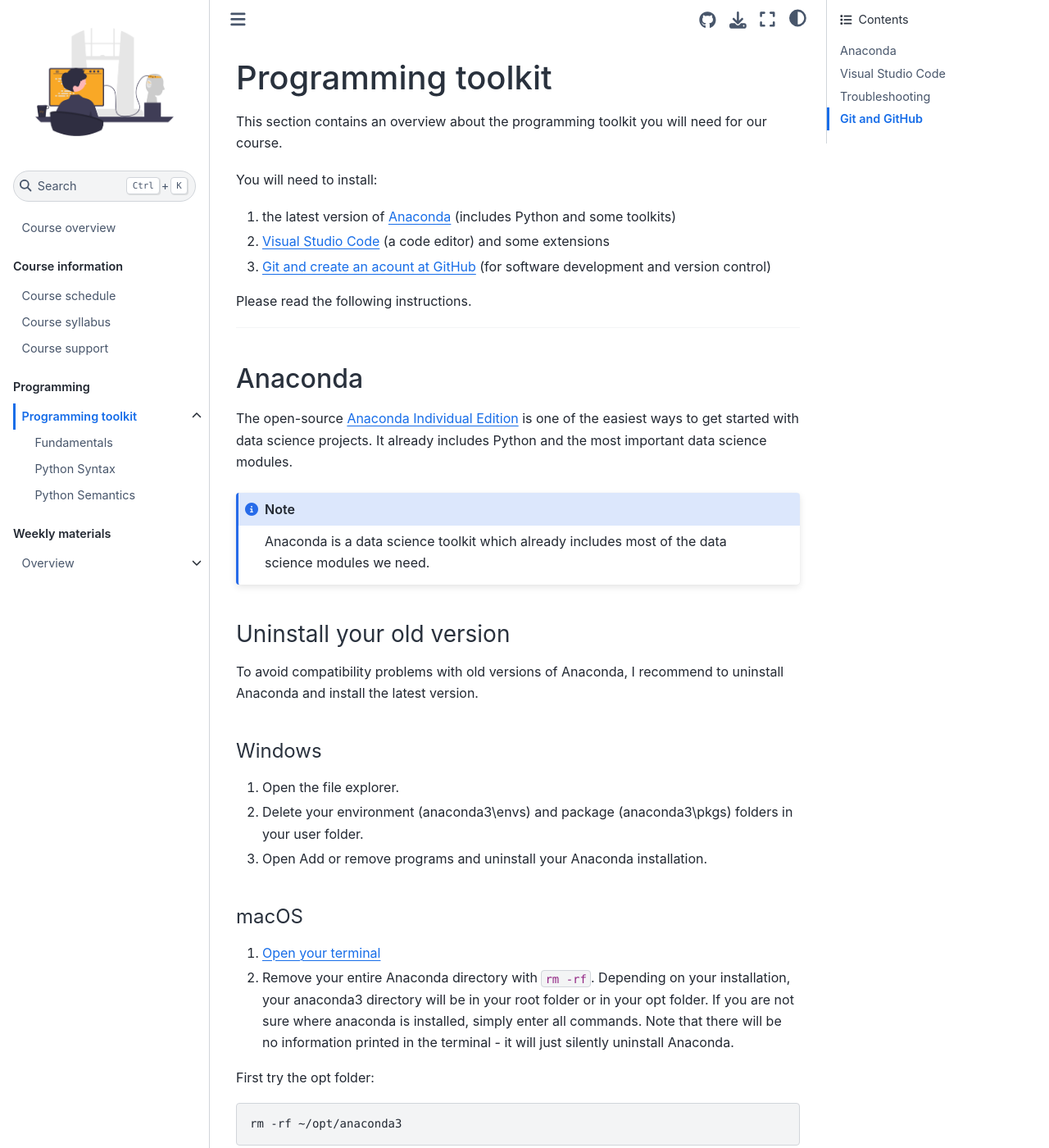
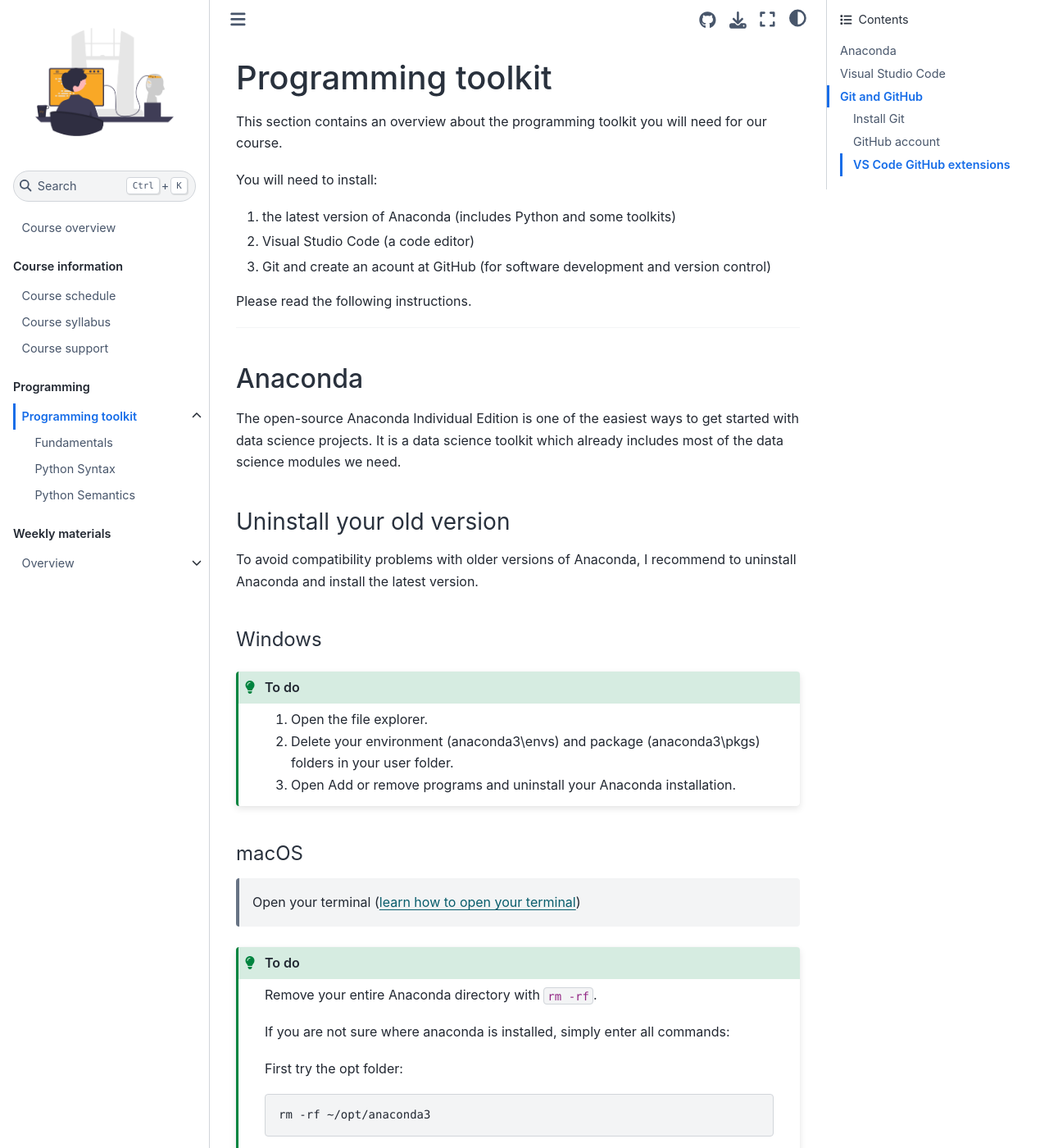
Before and after one commit to ds-ws22/website, a Jupyter Book: the page built from docs/programming-toolkit.md, in a window 1280 px wide and 1400 px high. Shown: the whole window at 82% size. Built offline with Jupyter Book 1.0.4 settings and Sphinx 7.4.7 and the Sphinx Book theme 1.1.4, drawn with Linux system fonts in a browser that asks for light colours; comment, search, counter and statistics services are not loaded; some of the changed text lies outside the part shown.

Commit message:
Update programming-toolkit.md

`````diff
--- a/docs/programming-toolkit.md
+++ b/docs/programming-toolkit.md
@@ -4,45 +4,55 @@
 
 You will need to install:
 
-1. the latest version of [Anaconda](anaconda) (includes Python and some toolkits)
-2. [Visual Studio Code](vscode) (a code editor) and some extensions
-3. [Git and create an acount at GitHub](github) (for software development and version control)
+1. the latest version of Anaconda (includes Python and some toolkits)
+2. Visual Studio Code (a code editor)
+3. Git and create an acount at GitHub (for software development and version control)
 
 Please read the following instructions.
 
 ---
 
-
 (anaconda)=
 ## Anaconda
 
-The open-source [Anaconda Individual Edition](https://www.anaconda.com/products/individual) is one of the easiest ways to get started with data science projects. It already includes Python and the most important data science modules.
-
-:::{note}
-Anaconda is a data science toolkit which already includes most of the data science modules we need.
-:::
+The open-source Anaconda Individual Edition is one of the easiest ways to get started with data science projects. It is a data science toolkit which already includes most of the data science modules we need.
 
 
 ### Uninstall your old version
 
-To avoid compatibility problems with old versions of Anaconda, I recommend to uninstall Anaconda and install the latest version.
+To avoid compatibility problems with older versions of Anaconda, I recommend to uninstall Anaconda and install the latest version.
 
 #### Windows
+
+
+```{admonition} To do
+:class: tip
 
 1. Open the file explorer.
 1. Delete your environment (anaconda3\envs) and package (anaconda3\pkgs) folders in your user folder.
 1. Open Add or remove programs and uninstall your Anaconda installation.
 
+```
+
 #### macOS
 
-1. [Open your terminal](https://support.apple.com/guide/terminal/open-or-quit-terminal-apd5265185d-f365-44cb-8b09-71a064a42125/mac)
-2. Remove your entire Anaconda directory with `rm -rf`. Depending on your installation, your anaconda3 directory will be in your root folder or in your opt folder. If you are not sure where anaconda is installed, simply enter all commands. Note that there will be no information printed in the terminal - it will just silently uninstall Anaconda.
+
+> Open your terminal ([learn how to open your terminal](https://support.apple.com/guide/terminal/open-or-quit-terminal-apd5265185d-f365-44cb-8b09-71a064a42125/mac))
+
+
+````{admonition} To do
+:class: tip
+
+Remove your entire Anaconda directory with `rm -rf`.
+
+If you are not sure where anaconda is installed, simply enter all commands:
 
 First try the opt folder:
 
 ```bash
 rm -rf ~/opt/anaconda3
 ```
+
 Then this location:
 
 ```bash
@@ -55,51 +65,34 @@
 rm -rf ~/anaconda3
 ```
 
-Close the terminal and proceed with the next step.
+````
 
-### Installation
+### Install Anaconda
 
 Install the latest version of the Anaconda Individual Edition:
 
 ```{admonition} To do
 :class: tip
 
--  💾 [Anaconda installation](https://www.anaconda.com/products/individual)
+- [💾 Anaconda installation](https://www.anaconda.com/products/individual)
 
 ```
 
-<!--
-
-### Update Anaconda
-
-- On *Windows* open the Start menu and open the "Anaconda Command Prompt".
-
-- On *macOS*: [Open a terminal](https://support.apple.com/guide/terminal/open-or-quit-terminal-apd5265185d-f365-44cb-8b09-71a064a42125/mac)
-
-
-Let's first update to the latest version of Anaconda (note that this may take a while):
-
-Update the conda package manager to the latest version:
-
-```bash
-conda update conda
-```
-
-Update Anaconda to the latest version
-
-```bash
-conda update anaconda
-```
-
--->
 
 ### Use conda-forge
 
 Instead of the conda default package manager, we want to use the community-led alternative `conda-forge` to install Python modules.
 
-- On *Windows* open the Start menu and open the "Anaconda Command Prompt".
 
-- On *macOS*: [Open a terminal](https://support.apple.com/guide/terminal/open-or-quit-terminal-apd5265185d-f365-44cb-8b09-71a064a42125/mac)
+> On *Windows* open the Start menu and open the "Anaconda Command Prompt".
+
+
+> On *macOS*: Open your terminal ([learn how to open your terminal](https://support.apple.com/guide/terminal/open-or-quit-terminal-apd5265185d-f365-44cb-8b09-71a064a42125/mac))
+
+
+
+````{admonition} To do
+:class: tip
 
 Type this in your terminal to add `conda-forge`:
 
@@ -113,83 +106,36 @@
 conda config --set channel_priority strict
 ```
 
-
-### Create a new environment
-
-- On *Windows* open the Start menu and open the "Anaconda Command Prompt".
-
-- On *macOS*: [Open a terminal](https://support.apple.com/guide/terminal/open-or-quit-terminal-apd5265185d-f365-44cb-8b09-71a064a42125/mac)
-
-Now you can install some modules in a new Anaconda environment. We call this new environment `webscraping`.
-
-Copy this code and run it in your terminal (command prompt):
-
-```bash
-conda create -n webscraping python=3.9 requests pandas jupyter beautifulsoup4 altair matplotlib seaborn
-```
-
-
-When conda asks you:
-
-`Proceed ([y]/n)?`
-
-simply type `y` and press enter.
-
-
-(create-folder)=
-### Create a new folder for this course
-
-You should also create a new folder for our course.
-
-In your terminal or command prompt, type:
-
-```bash
-mkdir data_science
-```
-
-You can now close it.
+````
 
 ---
+
 (vscode)=
 ## Visual Studio Code
 
+Visual Studio Code is a code editor that can be used with a variety of programming languages including Python.
 
-Visual Studio Code (also called Code) is a powerful source code editor which runs on your desktop and is available for Windows, macOS and Linux. It comes with a rich ecosystem of extensions for Python.
 
-:::{note}
-Visual Studio Code is a code editor that can be used with a variety of programming languages including Python.
-:::
-
-<br>
-
-<iframe width="560" height="315" src="https://www.youtube-nocookie.com/embed/KMxo3T_MTvY" title="YouTube video player" frameborder="0" allow="accelerometer; autoplay; clipboard-write; encrypted-media; gyroscope; picture-in-picture" allowfullscreen></iframe>
-
-<br>
-
-### Installation
+### VS Code installation
 
 Install VS Code:
 
 ```{admonition} To do
 :class: tip
-
--  💾 Install [VS Code](https://code.visualstudio.com/)
-
+- 💾 Install [VS Code](https://code.visualstudio.com/)
 ```
 
 ### Install extensions
 
-The features that Visual Studio Code includes out-of-the-box are just the start. VS Code extensions let you add languages, debuggers, and tools to your installation to support your development workflow.
+VS Code extensions let you add tools to your installation to support your development workflow.
 
-Let's install some extensions:
 
 ```{admonition} To do
 :class: tip
--  💾 Install the [Python extension](https://marketplace.visualstudio.com/items?itemName=ms-python.python)
 
+- 💾 Install the [Python extension](https://marketplace.visualstudio.com/items?itemName=ms-python.python)
 
--  💾 Install the [Live Share Extension Pack](https://marketplace.visualstudio.com/items?itemName=MS-vsliveshare.vsliveshare-pack)
-
+- 💾 Install the [Live Share Extension Pack](https://marketplace.visualstudio.com/items?itemName=MS-vsliveshare.vsliveshare-pack)
 ```
 
 Now close and restart VS Code.
@@ -201,75 +147,72 @@
 ```{admonition} To do
 :class: tip
 
--  💾 Install the [Jupyter extension](https://marketplace.visualstudio.com/items?itemName=ms-toolsai.jupyter)
+- 💾 Install the [Jupyter extension](https://marketplace.visualstudio.com/items?itemName=ms-toolsai.jupyter)
+
 ```
-Close and restart VS Code.
 
-Now open a Juptyer Notebook in VS Code:
+Now close and restart VS Code.
+
+Open a Juptyer Notebook in VS Code:
 
 ```{admonition} To do
 :class: tip
-- Learn how to [use Jupyter Notebooks in VS Code](https://code.visualstudio.com/docs/datascience/jupyter-notebooks)
+- Learn how to use [Jupyter Notebooks in VS Code](https://code.visualstudio.com/docs/datascience/jupyter-notebooks)
 ```
 
 If you can't select a kernel (like the so called `base` kernel), try to close and restart VS Code once again.
 
-
-### Optional tutorials
-
-Here some resources to get familiar with VS Code:
-
-- [Take a look at the intro videos](https://code.visualstudio.com/docs/getstarted/introvideos)
-
-- [Data Science in VS Code tutorial](https://code.visualstudio.com/docs/datascience/data-science-tutorial)
-
-- Pro tips: [25 VS Code Productivity Tips and Speed Hacks](https://www.youtube.com/watch?v=ifTF3ags0XI)
-
-
-## Troubleshooting
-
-If you have troubles to use Anaconda in Visual Studio Code, follow these instructions:
-
-- [Windows](https://stackoverflow.com/a/61937090/14796848)
-- [Mac](https://stackoverflow.com/a/55203534/14796848)
-
-
+---
 
 (github)=
 ## Git and GitHub
 
 Git is a version control system -- like the “Track Changes” features from Microsoft Word with many more additional features.
 
-[GitHub](https://github.com/) is a provider of internet hosting for software development and version control using Git.
-
-:::{note}
-We will use GitHub as a platform for web hosting and collaboration.
-:::
-
-- Git can be used to store content
-- Code can be changed and other developers can add code in parallel.
-- Git has a remote repository which is stored in a server and a local repository which is stored in the computer of each developer.
-
-<br>
-
-<iframe width="560" height="315" src="https://www.youtube.com/embed/w3jLJU7DT5E" title="YouTube video player" frameborder="0" allow="accelerometer; autoplay; clipboard-write; encrypted-media; gyroscope; picture-in-picture" allowfullscreen></iframe>
-
-<br>
+GitHub is a provider of internet hosting for software development and version control using Git.
 
 
-To see if Git is already installed, you can go in the command line (on Windows), or in the terminal (on Mac) and type this command:
+
+### Install Git
+
+
+> On *Windows* open the Start menu and open the "Anaconda Command Prompt".
+
+
+> On *macOS*: Open your terminal.
+
+
+````{admonition} To do
+:class: tip
+
+Type this in your terminal:
 
 ```bash
 git --version
 ```
 
-If you don't see the version, you need to install Git
+````
+
+If you don't see the version, you need to install Git. *If you have **macOS**, the terminal may ask you if you want to install Git. Use this option to install Git right away*.
+
 
 ```{admonition} To do
 :class: tip
 
-- [Install Git](https://git-scm.com/downloads)
+
+- 💾 Mac:
+  - Option 1: Install Git from your terminal after you have typed `git --version` in your terminal
+  - Option 2: Install Apple's [XCode](https://apps.apple.com/us/app/xcode/id497799835?mt=12), which includes Git.
+  - Option 3: Install [Git with the help of homebrew](https://git-scm.com/download/mac).
+
+
+- 💾 Windows: [Download Git](https://git-scm.com/download/win). You can follow [these instructions](https://www.heise.de/tipps-tricks/Git-auf-Windows-installieren-und-einrichten-5046134.html) to learn which options to choose during the installation process. When you are asked which editor you want to use, choose Visual Studio Code)
+
+
 ```
+
+
+### GitHub account
 
 You also need a free GitHub-account for our course. Please follow the instructions below (*in case you already have a GitHub account: please add your HdM-email address to your account*):
 
@@ -278,32 +221,25 @@
 
 - [Create a free GitHub account with your HdM-email](https://github.com/join)
 - Verify your GitHub email
-- Install the [VS Code GitHub extension](https://code.visualstudio.com/docs/editor/github)
-- [Install GitHub Desktop to synchronize your machine with GitHub](https://desktop.github.com/)
+- 💾 Install [GitHub Desktop](https://desktop.github.com/) to synchronize your machine with GitHub
 ```
 
-Next, we proceed in Moodle:
 
-```{admonition} To do
-:class: tip
-
-1. go to our **Moodle course**
-2. locate the section "Assignments" -> "Application Exercises"
-3. Open the page "Accept invitation to application exercises (AE)"
-4. Accept the application exercise "Nr. 0 ..."
-5. On the following page, you need to select your HdM id to get membership in our GitHub Classroom course
-
-```
+### VS Code GitHub extensions
 
 Before you install the next extension, make sure you have the following prerequisites:
 
 - An active GitHub account
-- Membership in our GitHub Classroom course
 - Git installed on your computer
 
 ```{admonition} To do
 :class: tip
 
-- Install the [VS Code GitHub Classroom extension](https://marketplace.visualstudio.com/items?itemName=GitHub.classroom&ssr=false#overview)
+- 💾 Install the [VS Code GitHub extension](https://code.visualstudio.com/docs/editor/github)
+
+- 💾 Install the [VS Code GitHub Classroom extension](https://marketplace.visualstudio.com/items?itemName=GitHub.classroom&ssr=false#overview)
 
 ```
+
+
+---
`````
